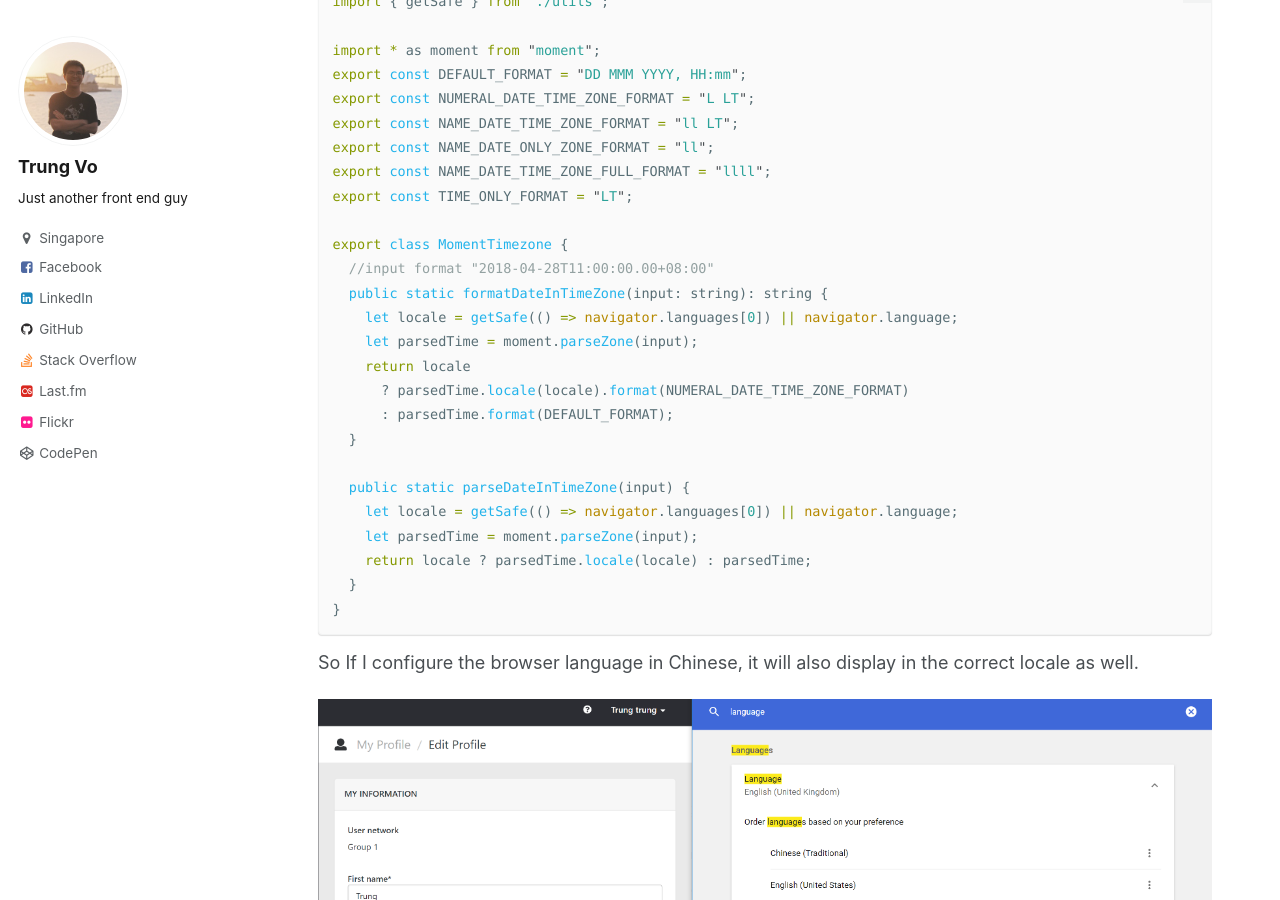
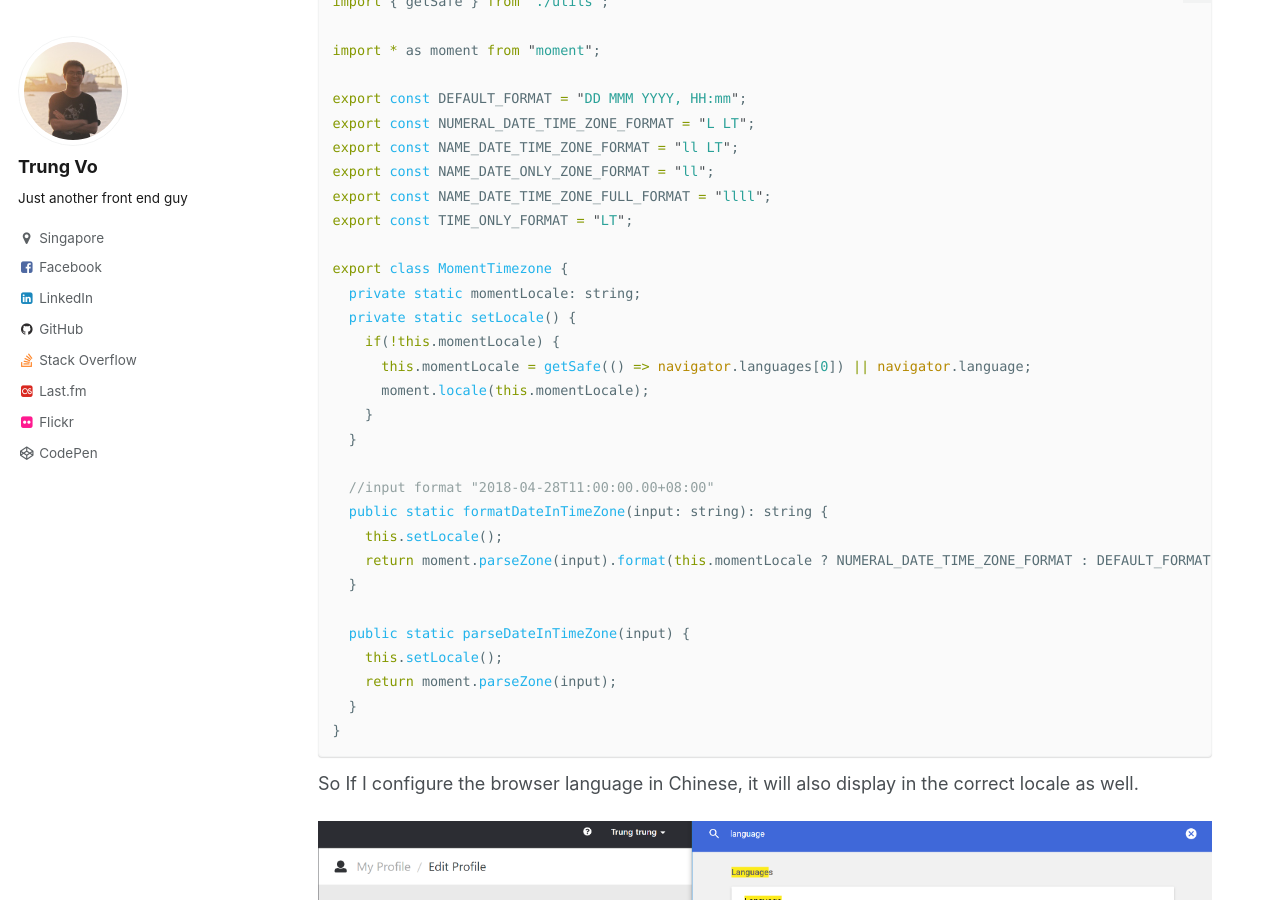
Before and after one commit to trungk18/trungk18.github.io, a Jekyll site: the page built from _posts/2018-04-28-handle-timezone-client-server.md, in a window 1280 px wide and 900 px high, scrolled down 1616 px. Built offline with Jekyll 4.4.1, drawn with Linux system fonts in a browser that asks for light colours.

Commit message:
Update code

````diff
--- a/_posts/2018-04-28-handle-timezone-client-server.md
+++ b/_posts/2018-04-28-handle-timezone-client-server.md
@@ -51,6 +51,7 @@ timezone.ts
 import { getSafe } from "./utils";
 
 import * as moment from "moment";
+
 export const DEFAULT_FORMAT = "DD MMM YYYY, HH:mm";
 export const NUMERAL_DATE_TIME_ZONE_FORMAT = "L LT";
 export const NAME_DATE_TIME_ZONE_FORMAT = "ll LT";
@@ -59,19 +60,23 @@ export const NAME_DATE_TIME_ZONE_FULL_FORMAT = "llll";
 export const TIME_ONLY_FORMAT = "LT";
 
 export class MomentTimezone {
+  private static momentLocale: string;
+  private static setLocale() {
+    if(!this.momentLocale) {
+      this.momentLocale = getSafe(() => navigator.languages[0]) || navigator.language;
+      moment.locale(this.momentLocale);
+    }
+  }
+
   //input format "2018-04-28T11:00:00.00+08:00"
   public static formatDateInTimeZone(input: string): string {
-    let locale = getSafe(() => navigator.languages[0]) || navigator.language;
-    let parsedTime = moment.parseZone(input);
-    return locale
-      ? parsedTime.locale(locale).format(NUMERAL_DATE_TIME_ZONE_FORMAT)
-      : parsedTime.format(DEFAULT_FORMAT);
+    this.setLocale();
+    return moment.parseZone(input).format(this.momentLocale ? NUMERAL_DATE_TIME_ZONE_FORMAT : DEFAULT_FORMAT)
   }
 
   public static parseDateInTimeZone(input) {
-    let locale = getSafe(() => navigator.languages[0]) || navigator.language;
-    let parsedTime = moment.parseZone(input);
-    return locale ? parsedTime.locale(locale) : parsedTime;
+    this.setLocale();
+    return moment.parseZone(input);
   }
 }
 ```
````
